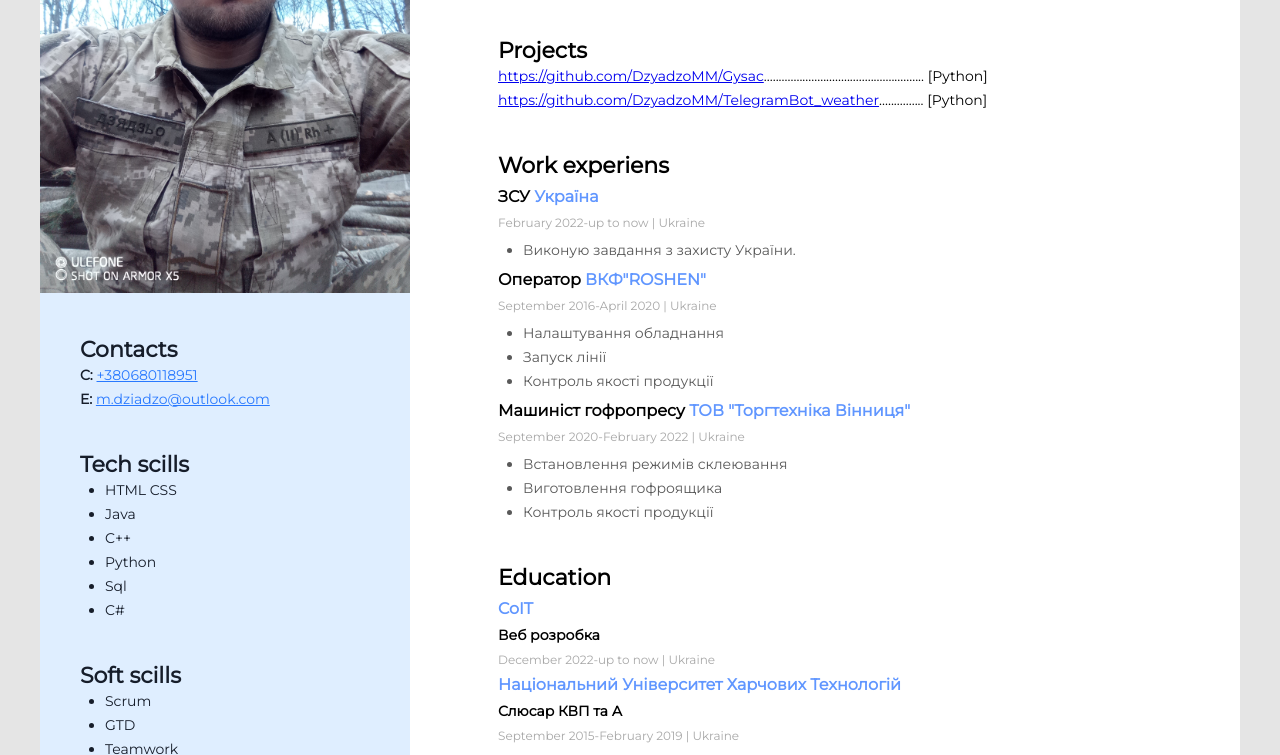
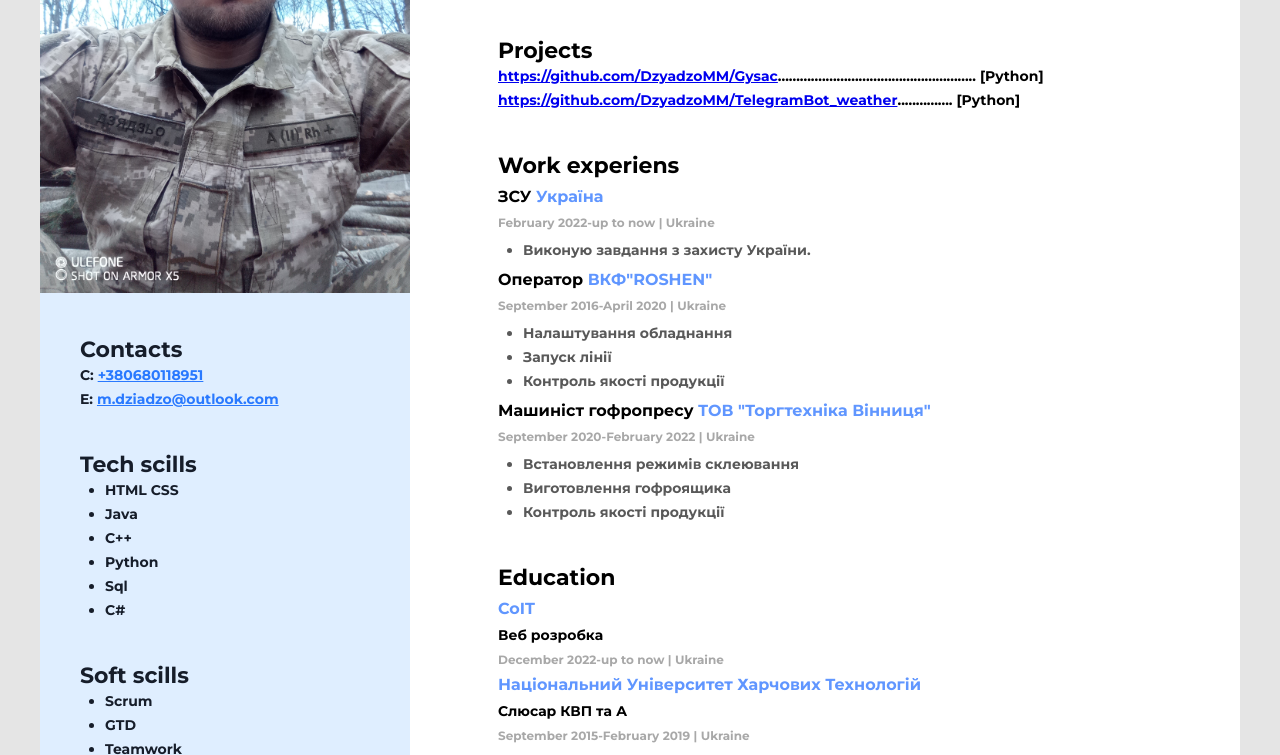
Before and after one commit to DzyadzoMM/Rezume_HTML, a plain HTML site: page index.html in a window 1280 px wide. Shown: the part 250-1005 px from the top of the page. Drawn offline with Linux system fonts and the light colour scheme; a script that the page names is missing.

Commit message:
Шрифт

```diff
--- a/index.html
+++ b/index.html
@@ -3,9 +3,10 @@
  <head>
    <meta charset="UTF-8">
    <meta name="viewport" content="width=device-width, initial-scale=1.0">
+
    <link rel="preconnect" href="https://fonts.googleapis.com">
    <link rel="preconnect" href="https://fonts.gstatic.com" crossorigin>
-   <link href="https://fonts.googleapis.com/css2?family=Montserrat&display=swap" rel="stylesheet">
+   <link href="https://fonts.googleapis.com/css2?family=Montserrat:ital,wght@0,700;1,400&display=swap" rel="stylesheet">
 
    <link rel="stylesheet" href="css/reset.css">
    <link rel="stylesheet" href="css/index.css">
```
